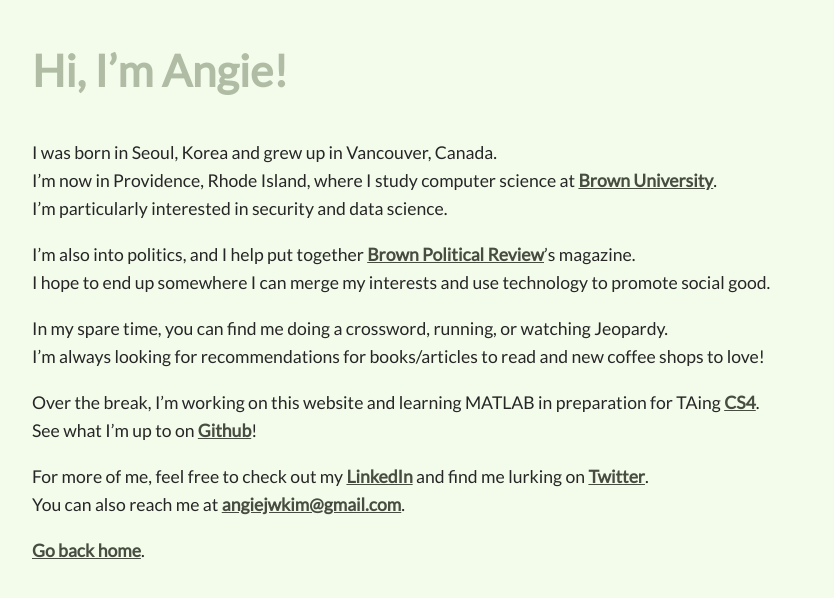
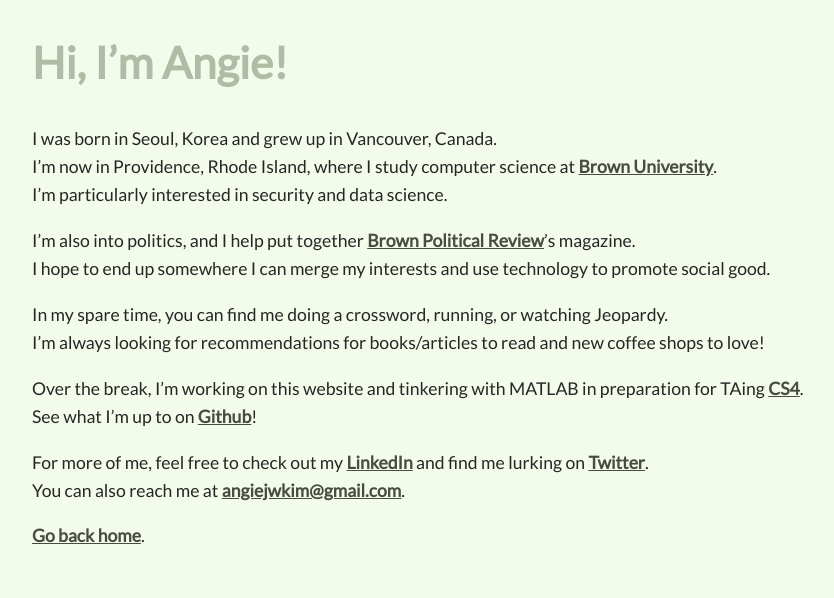
Before and after one commit to angiejwkim/angiejwkim.github.io, a Jekyll site: the page built from _pages/about.md, in a window 1280 px wide. Shown: the top 598 px of the page, without its empty margins (198-1032 px from the left). Built offline with Jekyll 4.4.1, drawn with Linux system fonts in a browser that asks for light colours.

Commit message:
Final commit before fork
Finalizing interim design to fork so I can work on design

```diff
--- a/_layouts/construction.html
+++ b/_layouts/construction.html
@@ -4,9 +4,9 @@
 
 <body>
 	<main>
-		<article>
+		<div class = "content">
 			{{ content }}
-		</article>
+		</div>
 	</main>
 </body>
 
--- a/_layouts/default.html
+++ b/_layouts/default.html
@@ -5,9 +5,9 @@
 <body>
 	{% include header.html %}
 	<main>
-		<article>
+		<div class ="content">
 			{{ content }}
-		</article>
+		</div>
 		{% include footer.html %}
 	</main>
 </body>
--- a/_pages/about.md
+++ b/_pages/about.md
@@ -18,7 +18,7 @@
 I'm always looking for recommendations for books/articles to read and new coffee shops to love!
 
 
-Over the break, I'm working on this website and learning MATLAB in preparation for TAing [CS4](cs.brown.edu/courses/cs004/).
+Over the break, I'm working on this website and tinkering with MATLAB in preparation for TAing [CS4](cs.brown.edu/courses/cs004/).
 See what I'm up to on [Github](http://github.com/angiejwkim/)!
 
 
--- a/_sass/_layout.scss
+++ b/_sass/_layout.scss
@@ -8,13 +8,8 @@
 	background-color: #f3fbeb;
 }
 
-.construction-text {
+#temp-message {
 	text-align: center;
-}
-
-.warning-text {
-	text-align: center;
-	padding: 20 0 10 0px;
 }
 
 .video {
--- a/index.html
+++ b/index.html
@@ -2,9 +2,9 @@
 layout: construction
 ---
 
-<div class="warning-text"><h2>ANGIE'S CONSTRUCTION ZONE</h2></div>
+<center><h2>ANGIE'S CONSTRUCTION ZONE</h2></center>
 
-<div class="construction-text">
+<div id="temp-message">
 	How embarrassing: I'm still cleaning things up over here! Come back soon to see it done, and in the meantime, you can learn about me <a href="/about/">here</a>. Stay cozy:
 </div>
 
```
Also changed, not shown: other parts of _pages/about.md (+1 -1 lines), 7 other files.
